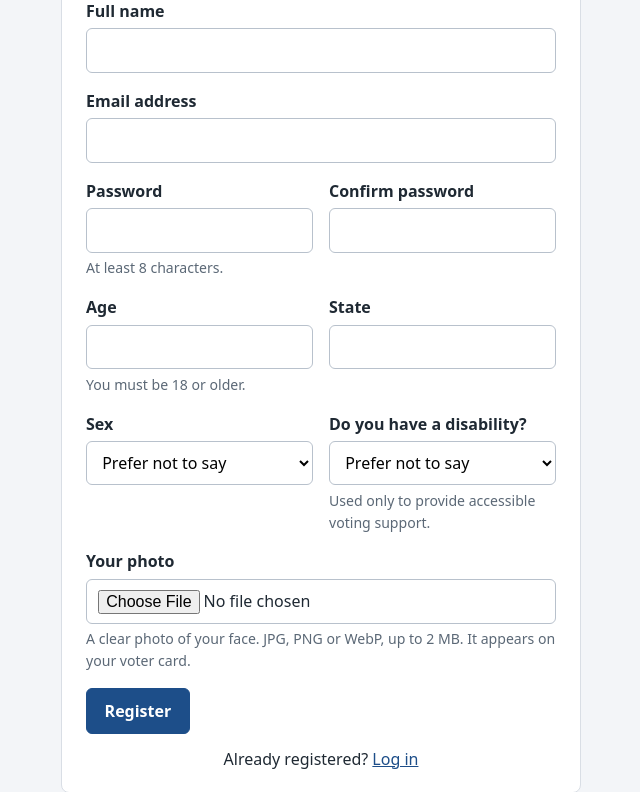
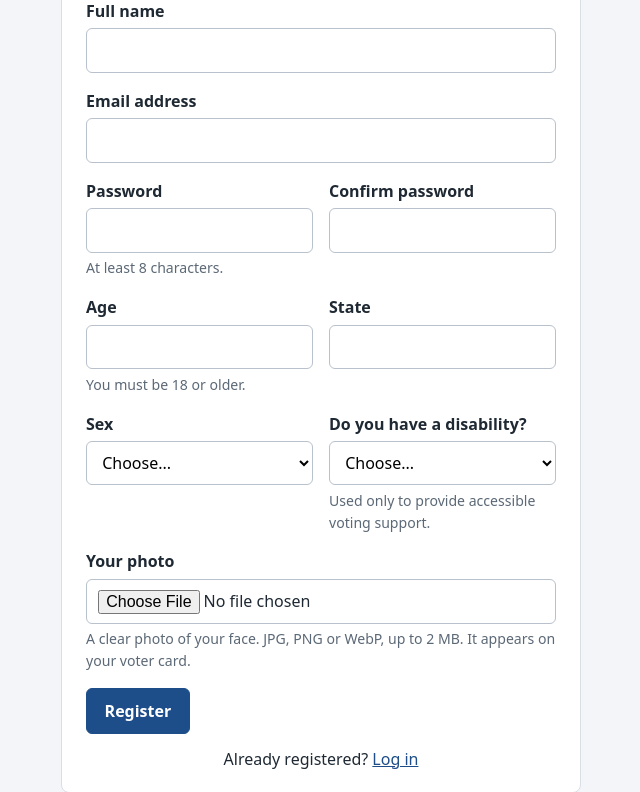
Before and after one commit to Pamtechie123/TrueBallot, a PHP site: page /TrueBallot/register in a window 1280 px wide. Shown: the part 261-1053 px from the top of the page, without its empty margins (45-685 px from the left). Run offline with PHP 8.4, Linux system fonts and the light colour scheme; some libraries are stand-ins or nearby versions.

Commit message:
Sex and disability options

```diff
--- a/app/Views/auth/register.php
+++ b/app/Views/auth/register.php
@@ -49,8 +49,9 @@
             <div class="field">
                 <label for="sex">Sex</label>
                 <select id="sex" name="sex" required <?= field_attrs('sex') ?>>
-                    <?php foreach (['male', 'female', 'other', 'prefer_not_to_say'] as $option): ?>
-                        <option value="<?= e($option) ?>" <?= old('sex', 'prefer_not_to_say') === $option ? 'selected' : '' ?>><?= e(label($option)) ?></option>
+                                     <option value="">Choose...</option>
+                    <?php foreach (['male', 'female'] as $option): ?>
+                        <option value="<?= e($option) ?>" <?= old('sex') === $option ? 'selected' : '' ?>><?= e(label($option)) ?></option>
                     <?php endforeach; ?>
                 </select>
                 <?= field_error('sex') ?>
@@ -58,9 +59,10 @@
             <div class="field">
                 <label for="disability_status">Do you have a disability?</label>
                 <select id="disability_status" name="disability_status" required aria-describedby="disability-hint" <?= has_error('disability_status') ? 'aria-invalid="true"' : '' ?>>
-                    <?php foreach (['yes', 'no', 'prefer_not_to_say'] as $option): ?>
-                        <option value="<?= e($option) ?>" <?= old('disability_status', 'prefer_not_to_say') === $option ? 'selected' : '' ?>><?= e(label($option)) ?></option>
-                    <?php endforeach; ?>
+                    <option value="">Choose...</option>
+                    <?php foreach (['yes', 'no'] as $option): ?>
+                        <option value="<?= e($option) ?>" <?= old('disability_status') === $option ? 'selected' : '' ?>><?= e(label($option)) ?></option>
+                <?php endforeach; ?>
                 </select>
                 <p class="hint" id="disability-hint">Used only to provide accessible voting support.</p>
                 <?= field_error('disability_status') ?>
```
Also changed, not shown: app/Views/profile/edit.php (+4 -4 lines).
